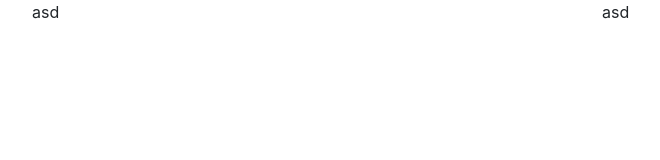
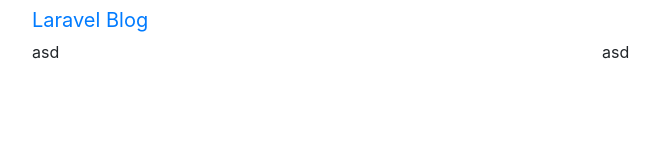
Before and after one commit to Mardic19/Home_clon, a plain HTML site: page home.html in a window 1280 px wide. Shown: the whole page, without its empty margins (53-713 px from the left). Drawn offline with nearby package versions, Linux system fonts and the light colour scheme.

Commit message:
first nav copy from laravel

```diff
--- a/home.html
+++ b/home.html
@@ -10,10 +10,8 @@
   </head>
   <body>
   <div class="container">
-    <div class="row">
-      <nav>
-
-      </nav>
+    <div class="navbar-header">
+      <a class="navbar-brand" href="#">Laravel Blog</a>
     </div>
     <div class="row">
       <div class="col-md-6">
```
